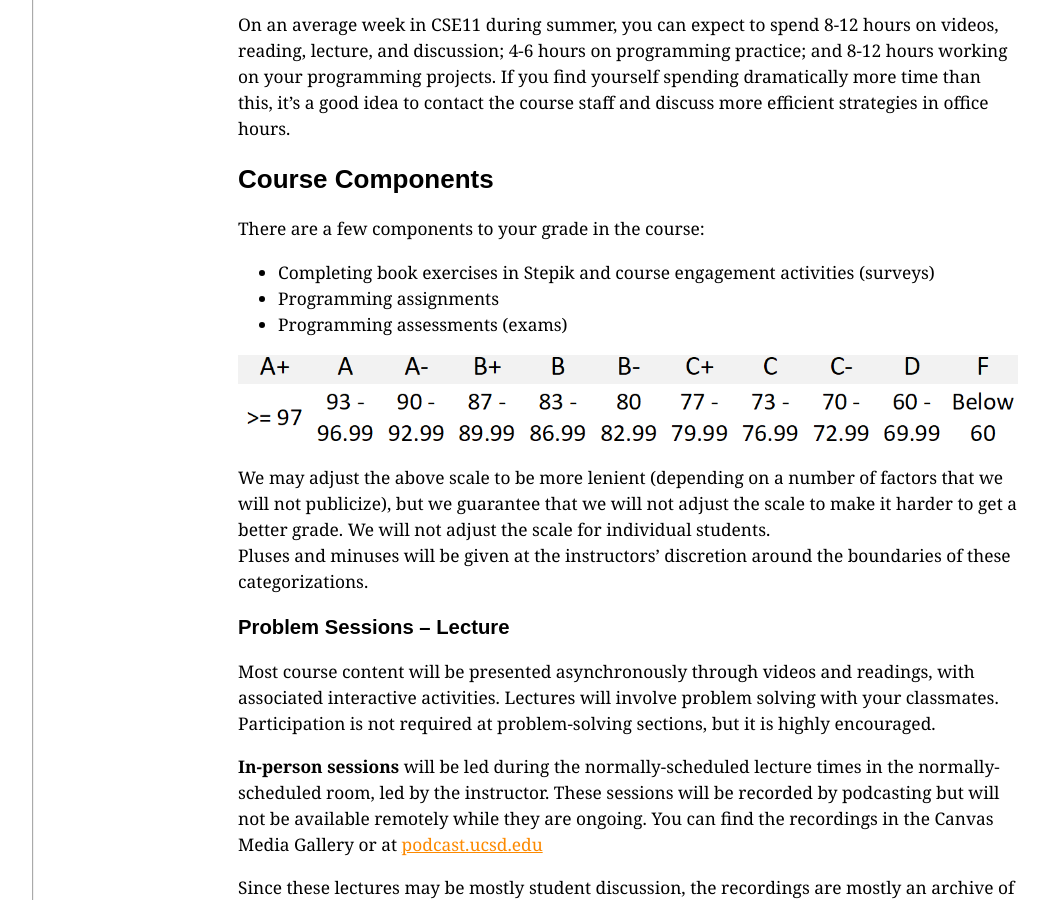
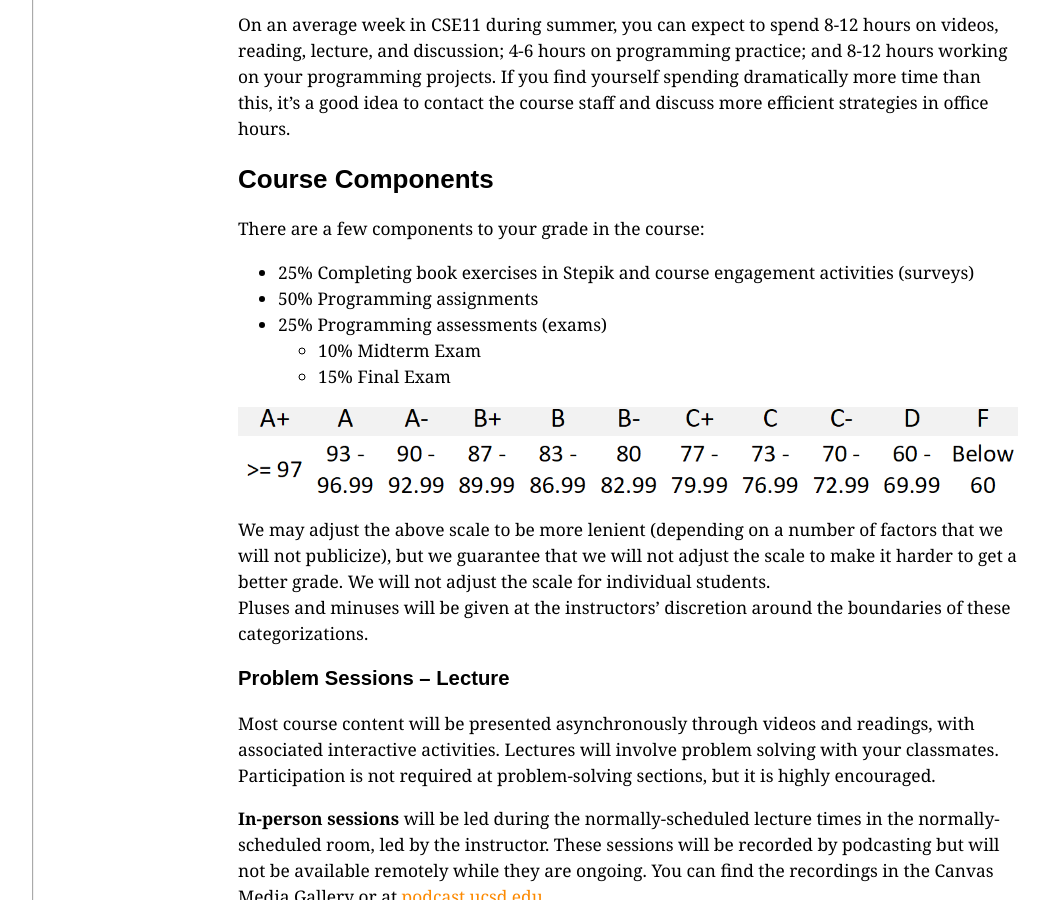
Before and after one commit to ucsd-cse11-su222/ucsd-cse11-su222.github.io, a Jekyll site: the page built from syllabus.md, in a window 1280 px wide and 900 px high, scrolled down 403 px. Shown: the whole window, without its empty margins (56-1105 px from the left). Built offline with Jekyll 4.4.1, drawn with Linux system fonts in a browser that asks for light colours.

Commit message:
Update syllabus.md

```diff
--- a/syllabus.md
+++ b/syllabus.md
@@ -30,9 +30,11 @@ and discuss more efficient strategies in office hours.
 
 There are a few components to your grade in the course:
 
-- Completing book exercises in Stepik and course engagement activities (surveys)
-- Programming assignments
-- Programming assessments (exams)
+- 25% Completing book exercises in Stepik and course engagement activities (surveys)
+- 50% Programming assignments
+- 25% Programming assessments (exams)
+  - 10% Midterm Exam
+  - 15% Final Exam
 
 <img src="./cse_grading_scale.png" width="100%">
 
```
